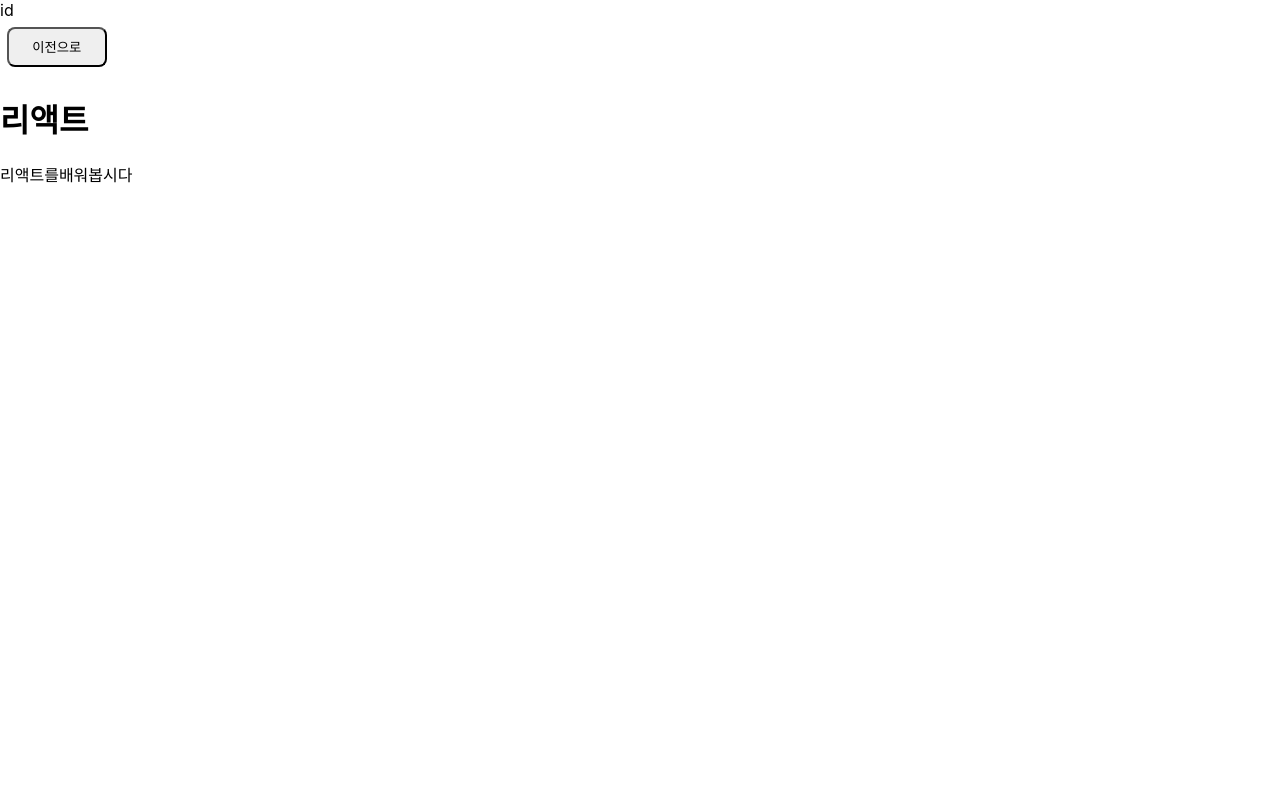
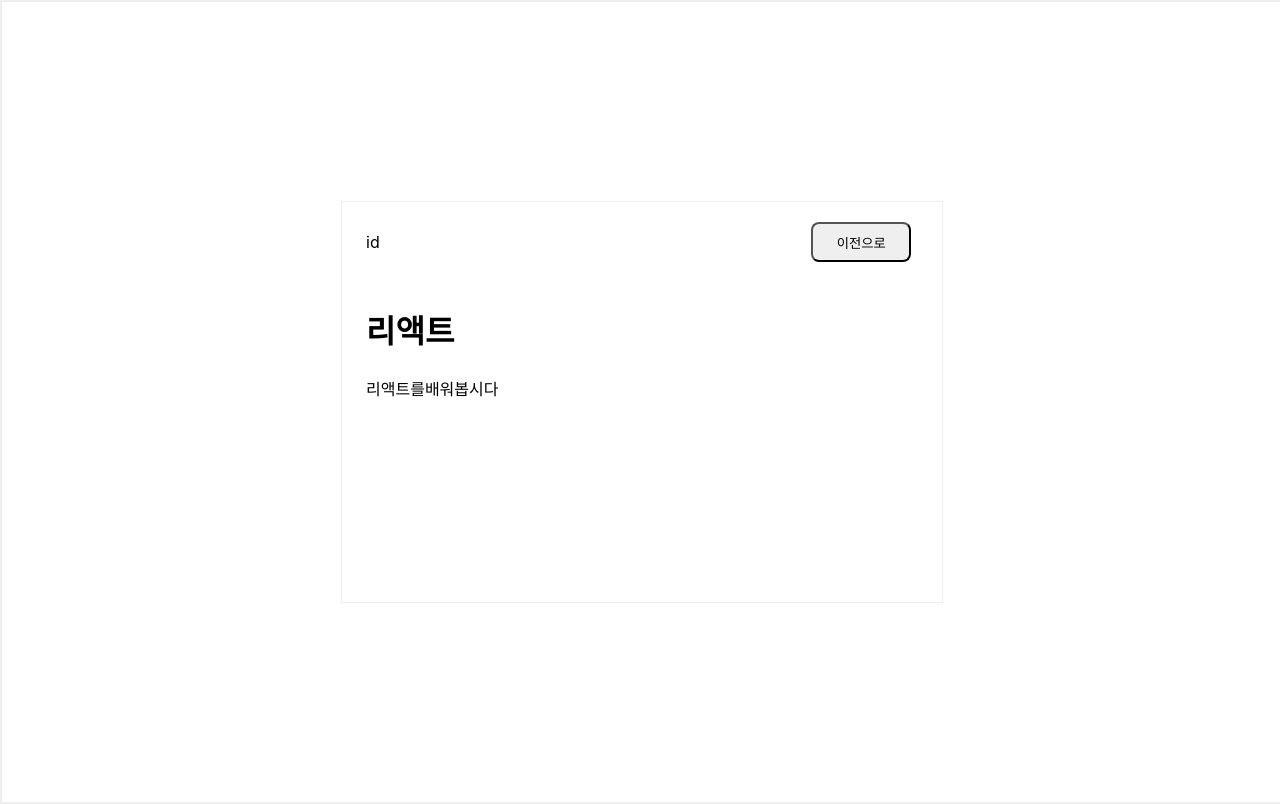
Before and after one commit to Taek2yo/todolist, a React (Create React App) app: page /detail in a window 1280 px wide. Built offline with nearby package versions, Linux system fonts and the light colour scheme.

Commit message:
리덕스직전까지만

```diff
--- a/package.json
+++ b/package.json
@@ -8,8 +8,10 @@
     "@testing-library/user-event": "^13.2.1",
     "react": "^18.2.0",
     "react-dom": "^18.2.0",
+    "react-redux": "^8.0.2",
     "react-router-dom": "^5.3.0",
     "react-scripts": "5.0.1",
+    "redux": "^4.2.0",
     "styled-components": "^5.3.5",
     "web-vitals": "^2.1.0"
   },
--- a/src/components/form/Form.jsx
+++ b/src/components/form/Form.jsx
@@ -10,7 +10,6 @@ function Form({ setTodos, todos }) {
     isDone: false,
   };
 
-  console.log(todos);
 
   const [todo, setTodo] = useState(initialState);       // intialState의 상태가 컴포넌트 내부에서 바뀔수 있음.
   const onChangeHandler = (event) => {
--- a/src/pages/Detail.jsx
+++ b/src/pages/Detail.jsx
@@ -1,18 +1,63 @@
 import React from "react";
-import {useParams} from "react-router-dom"
+import {useParams} from "react-router-dom";
+import { useHistory } from "react-router-dom"
+import styled from "styled-components";
 
 function Detail () {
     const id = useParams();
     console.log(id)
+    const history = useHistory();
+
     return(
-        <div>
-            <div>id</div>
-            <button>이전으로</button>
-            <h1>리액트</h1>
-            <main>리액트를배워봅시다</main>
-        </div>
+        <StContainer>
+        <StWrrap>
+            <div>
+                <StHeader>
+                    <div>id</div>
+                    <button onClick={() => history.goBack("/")}>이전으로</button>
+                </StHeader>
+                <StTitle>리액트</StTitle>
+                <StBody>리액트를배워봅시다</StBody>
+            </div>
+        </StWrrap>
+        </StContainer>
 
     )
 }
-// test 입니다
-export default Detail
+
+export default Detail;
+
+
+const StContainer = styled.div`
+  border: 2px solid #eee;
+  width: 100%;
+  height: 100vh;
+  display: flex;
+  align-items: center;
+  justify-content: center;
+`;
+
+const StWrrap = styled.div`
+  width: 600px;
+  height: 400px;
+  border: 1px solid #eee;
+  display: flex;
+  flex-direction: column;
+  justify-content: space-between;
+`;
+
+const StHeader = styled.div`
+  display: flex;
+  height: 80px;
+  justify-content: space-between;
+  padding: 0 24px;
+  align-items: center;
+`;
+
+const StTitle = styled.h1`
+    margin: 24px;
+`
+
+const StBody = styled.main`
+    margin: 24px;
+`
```
Also changed, not shown: 2 other files (tests, documents, lock files or other folders).
